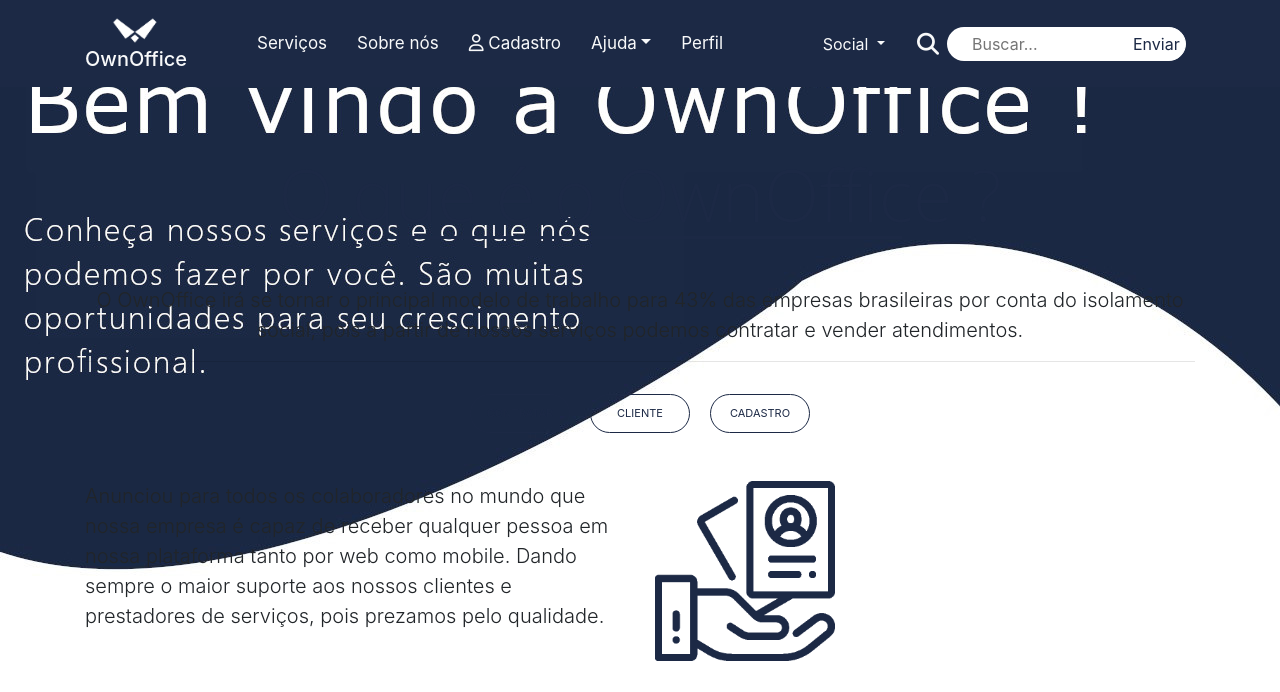
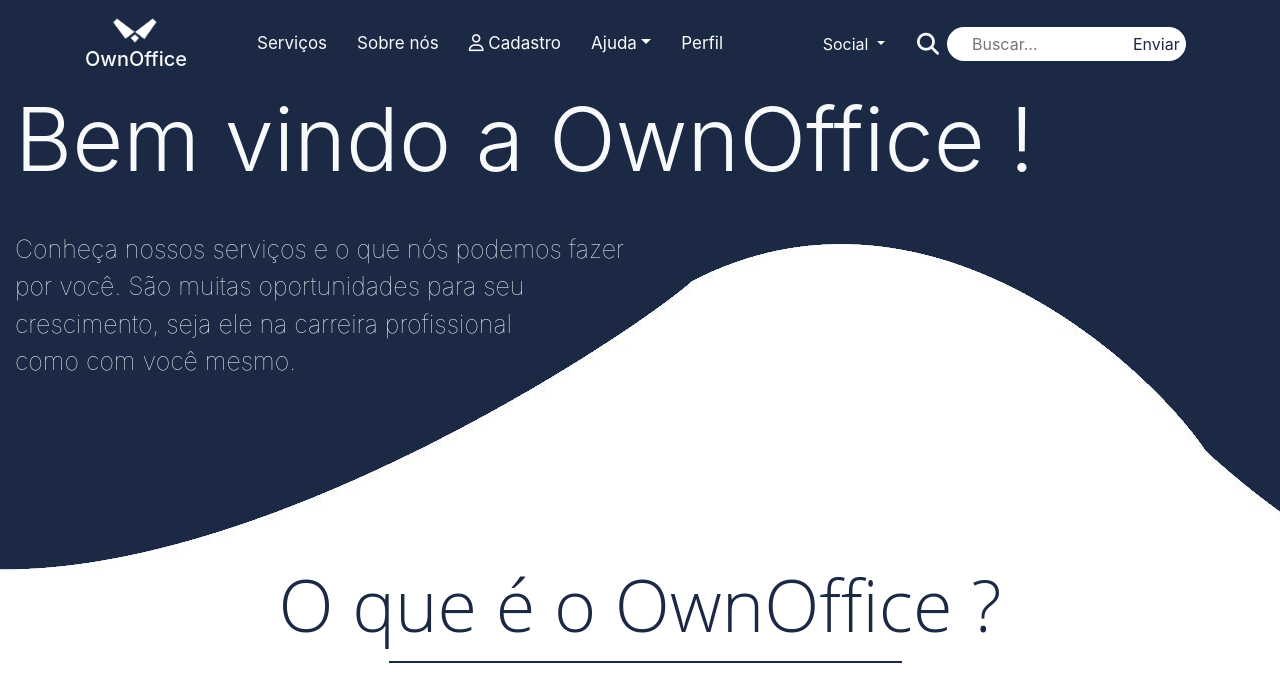
Before and after one commit to OwnOffice2020/Site, a plain HTML site: page index.html in a window 1280 px wide. Shown: the top 692 px of the page. Drawn offline with nearby package versions, Linux system fonts and the light colour scheme.

Commit message:
responsive

```diff
--- a/index.html
+++ b/index.html
@@ -9,6 +9,7 @@
     <meta http-equiv="X-UA-Compatible" content="ie-edge">
 
     <!-- Bootstrap CSS -->
+    <link rel="stylesheet" href="src/Styles/responsive.css">
     <link rel="stylesheet" href="src/Styles/Geral.css">
     <link rel="stylesheet" href="node_modules/bootstrap/compiler/bootstrap.css">
     <link rel="stylesheet" href="node_modules/font-awesome/css/font-awesome.min.css">
@@ -165,7 +166,7 @@
               </li>
             </ul>
 
-            <form class="form-inline ">
+            <form class="form-inline">
               <i class="fa fa-search text-light text-font" aria-hidden="true" style="font-size: 22px;"></i>
               <input type="search" class="ml-2 mr-2" placeholder="Buscar...">
               <input type="submit" value="Enviar" class="btn-1">
@@ -178,13 +179,21 @@
     <!-- Fim navbar -->
 
   <section id="empresa">
+    <header style="margin-left: 15px;">
+      <div class="text-light">
+        <h1 class="display-2 titletWelcome"> Bem vindo a OwnOffice ! </h1>
+        <p class="textWelcome"> Conheça nossos serviços e o que nós podemos fazer <br>
+          por você. São muitas oportunidades para seu <br> crescimento,  seja ele na
+          carreira profissional <br> como com você mesmo. </p>
+      </div>
+    </header>
     <!-- Jumbotron -->
       <article id="informativo">
         <div class="jumbotron jumbotron-fuid" style="background-color: transparent;">
           <div class="container ">
             <div class="row">
               <div class="col-12 text-center">
-                <header>
+                <header class="header-content">
                   <h1 class="Title-main display-3 mb-5 text-O"> O que é o OwnOffice ? </h1>
                   <p class="lead"> O OwnOffice irá se tornar o principal modelo de trabalho para 43% das empresas brasileiras
                     por conta do isolamento social, pois a partir de nossos serviços podemos contratar e vender atendimentos.
@@ -252,7 +261,7 @@
 
               </div>
             </div>
-
+            <div><img class="img-fluid full-width-img"> </div><!-- ajustar para texto não foto -->
           </div>
         </div>
       </article>
--- a/src/Styles/Geral.css
+++ b/src/Styles/Geral.css
@@ -1,17 +1,25 @@
-/*Tratamento de fontes, hr e icones na page SobreNós.html*/
-/*tratamento @media */
+/*Tratamentos*/
+body { overflow-x: hidden; }
 
-body{
-    background-color: white;
+.header-content{
+    margin-top: 100px;
 }
 
-@media(orientation: landscape) and (min-width: 800px){
-    body{
-        background-image: url(../../assets/imgs/Welcome.jpg);
-        background-repeat: no-repeat;
-    }
+/*title ownoffice*/
+
+.titleWelcome{
+    font-family: 'Open Sans', sans-serif;
+    top: 15px;
+    font-weight: bold;
 }
 
+.textWelcome{
+    padding-top: 30px;
+    font-weight: lighter;
+    font-size: 25px;
+}
+
+/*title Jumbotron*/
 
 #about-are{
     background-color:#1C2945;
@@ -44,10 +52,10 @@
 
 .Title-main::after {
     content: "";
-    border-top: 3px solid #1C2945;
+    border-top: 2px solid #1C2945;
     width: 45%;
     position: absolute;
-    top: 85px;
+    top: 200px;
     left: 28%;
 }
 
@@ -182,7 +190,6 @@
     width: 1349px;
     height: 100px;
 }
-
 
 .btn-btn{
     border-radius: 25px;
@@ -499,7 +506,13 @@
     font-family: 'Open Sans', sans-serif;
     color: #fff;
     font-size: 70px;
-    text-align: center;
+}
+
+.Title1{
+    font-family: 'Open Sans', sans-serif;
+    color: #fff;
+    font-size: 70px;
+    padding-left: 19.8%;
 }
 
 .paragraph{
--- /dev/null
+++ b/src/Styles/responsive.css
@@ -0,0 +1,9 @@
+/*tratamento @media */
+
+@media (orientation: landscape) and (min-width: 500px){
+    body{
+        background-image: url(../../assets/imgs/Welcome.png);
+        background-position: center top;
+        background-repeat: no-repeat;
+    }
+}
```
Also changed, not shown: Pages/FaleConosco.html (+1 -1 lines), Pages/SobreNós.html (+12 -2 lines), Pages/Termos_Condições_Uso.html (+2 -2 lines), assets/imgs/Welcome.png (added).
